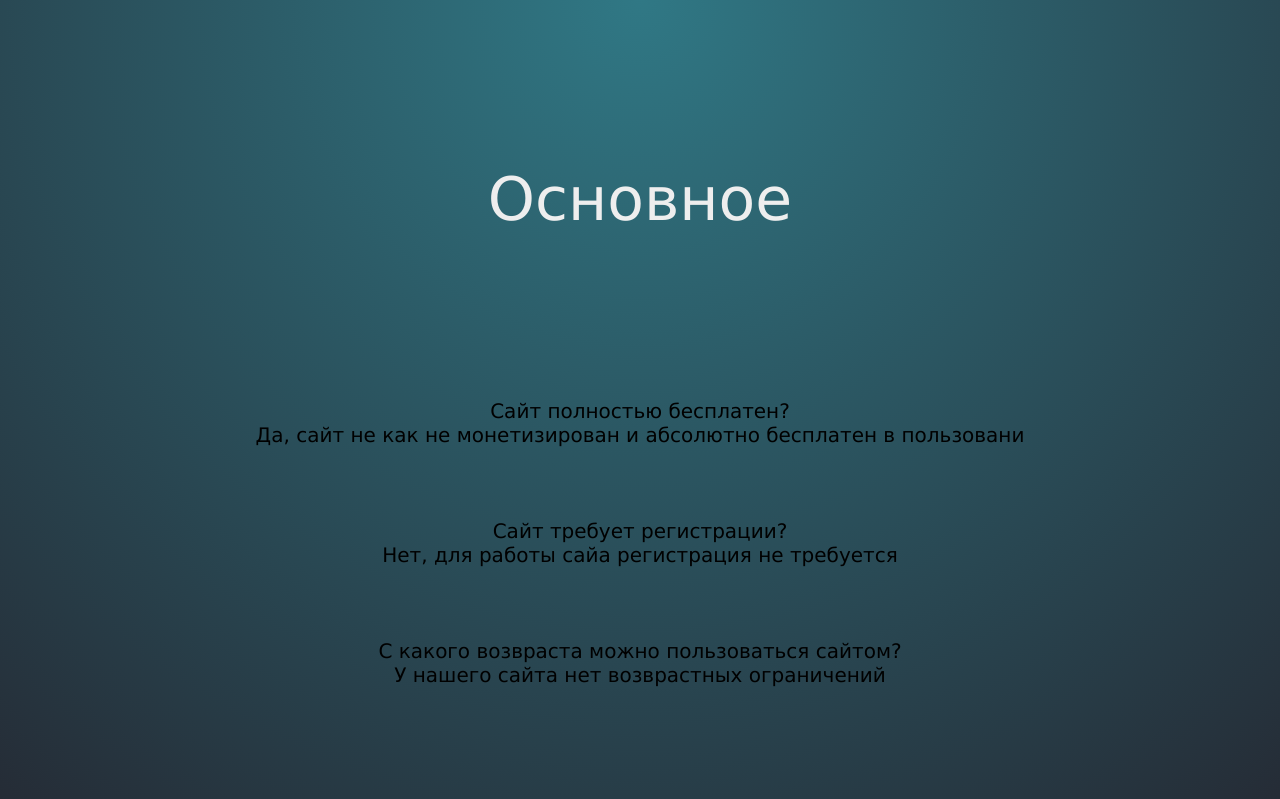
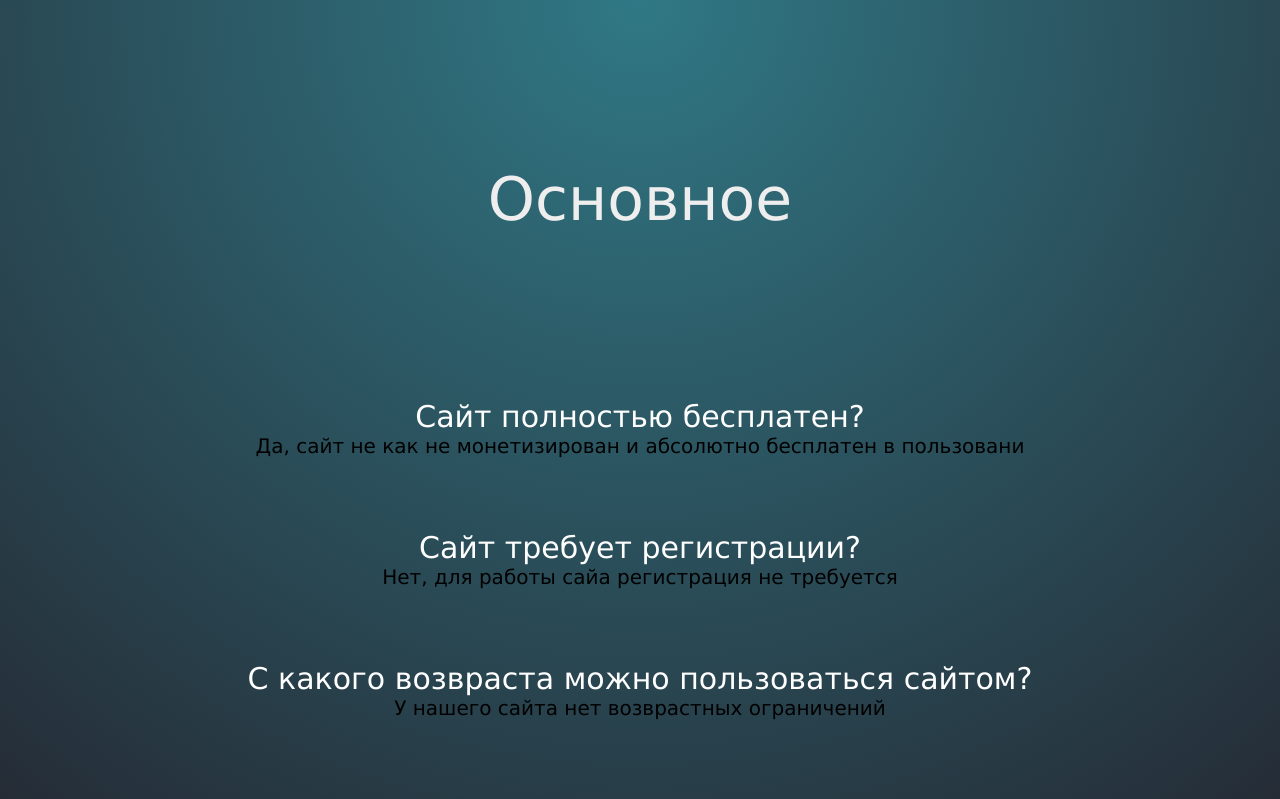
Before and after one commit to Joneks421/ProjectIMG, a Flask app: page / in a window 1280 px wide. Shown: the part 2479-3278 px from the top of the page. Run offline with Flask 2, Linux system fonts and the light colour scheme.

Commit message:
Pre - alpha v0.2

```diff
--- a/project/static/styles/main-style.css
+++ b/project/static/styles/main-style.css
@@ -29,6 +29,11 @@ h1 {
     text-align: center;
     color: #EEEEEE;
 }
+
+.about > #marky {
+    text-align: center;
+    color: gold;
+}
 .verni{
     position: fixed;
     bottom: 15px;
@@ -53,6 +58,11 @@ h1 {
     padding: 10px;
     text-decoration: none;
     right: auto;
+}
+.faq > h2{
+    color: white;
+    size: 30px;
+    font-size: 30px;
 }
 
 h2 {
```
